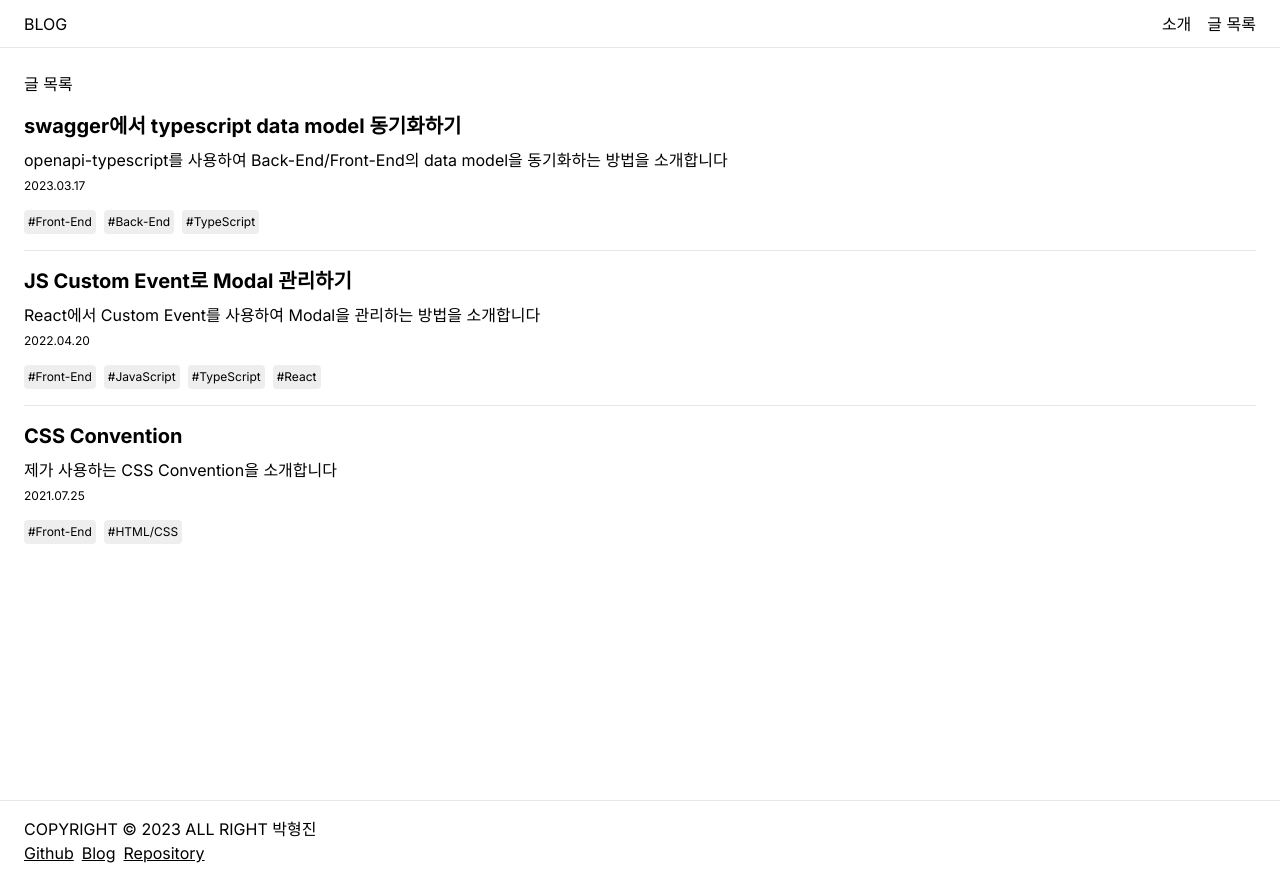
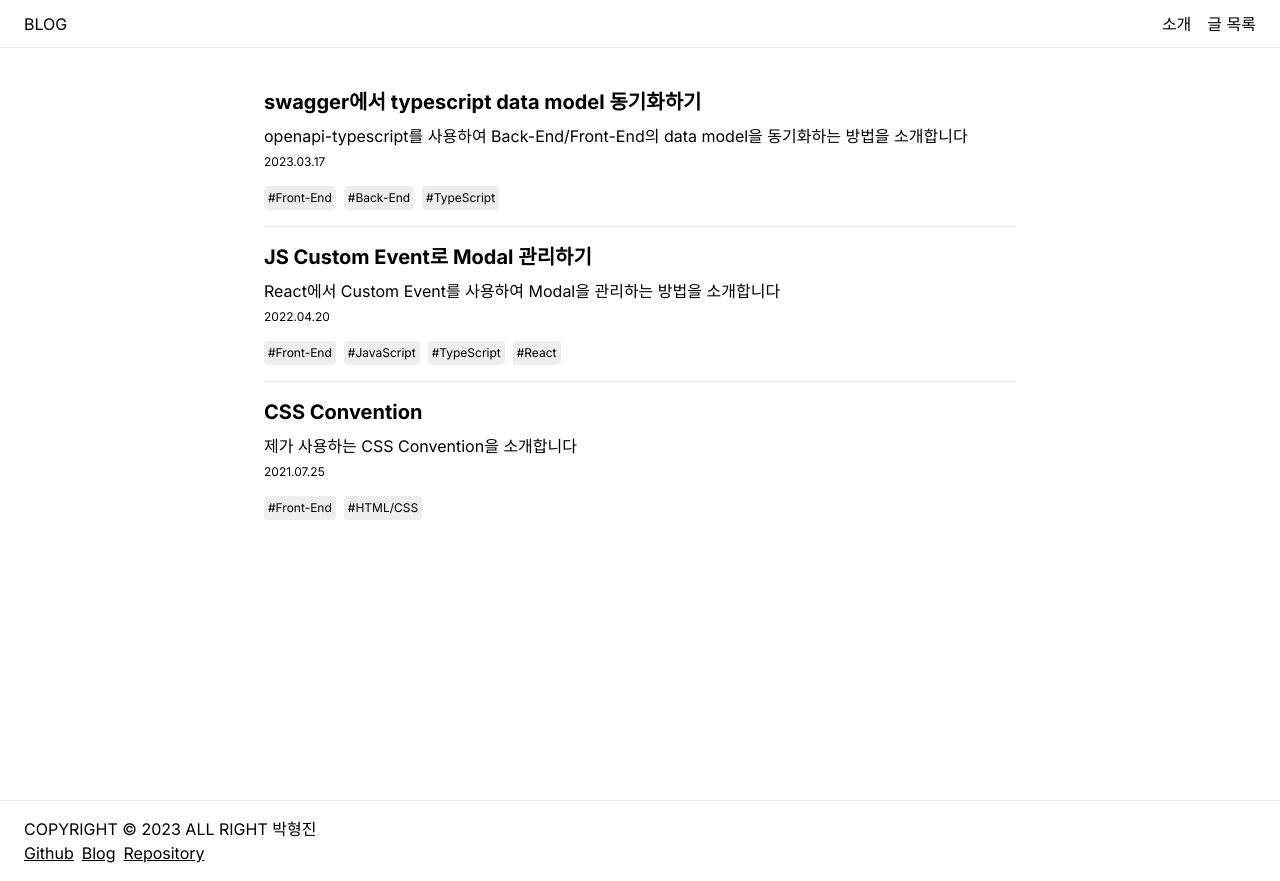
Before and after one commit to hywlss9/hywlss9.github.io, a Next.js app: page /posts in a window 1280 px wide. Built offline with nearby package versions, Linux system fonts and the light colour scheme.

Commit message:
refactor: ui 변경

```diff
--- a/src/app/layout.tsx
+++ b/src/app/layout.tsx
@@ -1,5 +1,6 @@
 import type { Metadata } from "next";
 import { Inter } from "@next/font/google";
+import classNames from "classnames";
 
 import { defaultMetadata } from "@/config/site";
 
@@ -19,7 +20,7 @@ export default function RootLayout({
 }) {
   return (
     <html lang="en">
-      <body className={inter.className}>
+      <body className={classNames(inter.className, 'dark:bg-dark-bg')}>
         <Header />
         {children}
         <Footer />
--- a/src/app/posts/page.tsx
+++ b/src/app/posts/page.tsx
@@ -12,7 +12,6 @@ export default function Posts() {
 
   return (
     <Container>
-      <h2>글 목록</h2>
       <ul>
         {list.map(({ id, title, description, date, tags }) => (
           <li
--- a/src/components/container.tsx
+++ b/src/components/container.tsx
@@ -1,14 +1,11 @@
 import type { HTMLAttributes } from "react";
+import classnames from "classnames";
 
 interface ContainerProps extends HTMLAttributes<HTMLDivElement> {}
 
 export default function Container({ children, className }: ContainerProps) {
   return (
-    <main
-      className={`min-h-[calc(100vh-3rem)] p-6 dark:bg-dark-bg dark:text-white${
-        className ? ` ${className}` : ""
-      }`}
-    >
+    <main className={classnames('min-h-[calc(100vh-3rem)]', 'p-6', 'dark:bg-dark-bg', 'dark:text-white', 'xl:w-[800px]', 'xl:mx-auto', className)}>
       {children}
     </main>
   );
```
